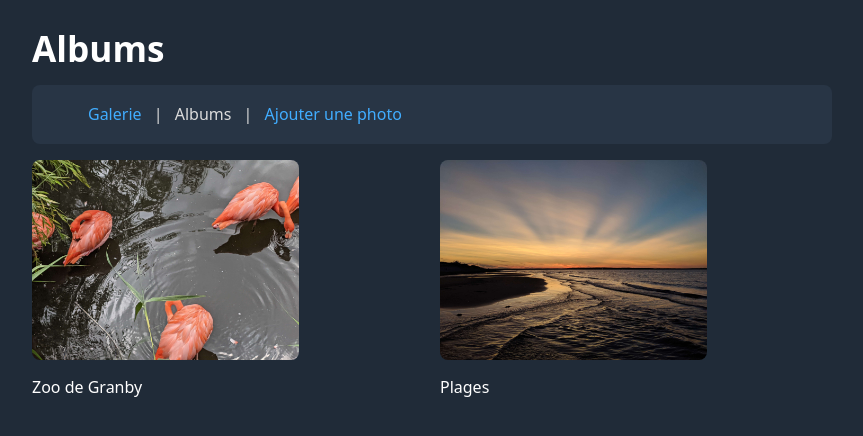
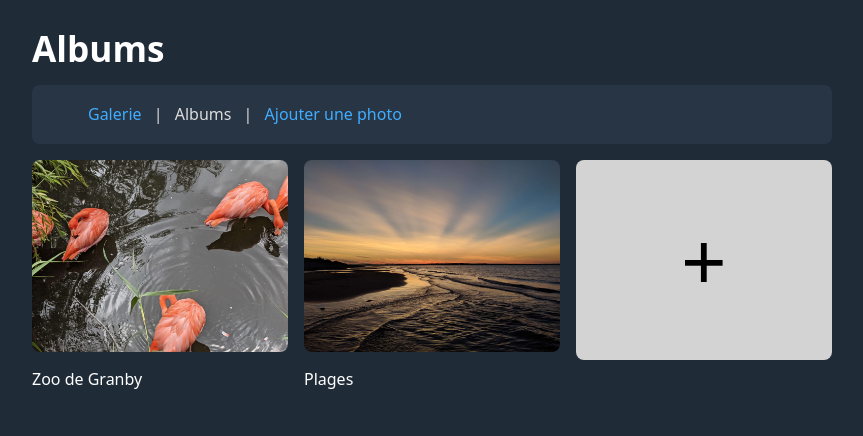
Before and after one commit to 420-715-FE/lab08b, a PHP site: page /?action=albums in a window 1280 px wide. Shown: the top 436 px of the page, without its empty margins (208-1071 px from the left). Run offline with PHP 8.4, Linux system fonts and the light colour scheme; data comes from the database, SQL or seed files in the repository.

Commit message:
CSS pour add_item

```diff
--- a/public/css/gallery.css
+++ b/public/css/gallery.css
@@ -44,6 +44,18 @@ nav li:not(:last-child)::after {
     box-sizing: border-box;
 }
 
+.add_item {
+    display: flex;
+    justify-content: center;
+    align-items: center;
+    background-color: lightgray;
+    color: black;
+    font-size: 5em;
+    border-radius: 8px;
+    height: 200px;
+    cursor: pointer;
+}
+
 @media (max-width: 1024px) {
     #gallery li {
         flex: 1 1 calc(33.33% - 16px);
--- a/views/albums.php
+++ b/views/albums.php
@@ -27,6 +27,8 @@ generateHTMLHeader('Galerie de photos');
             </a>
         </li>
     <?php endforeach; ?>
+
+    <li class="add_item">+</input></li>
 </ul>
 
 </body>
```
